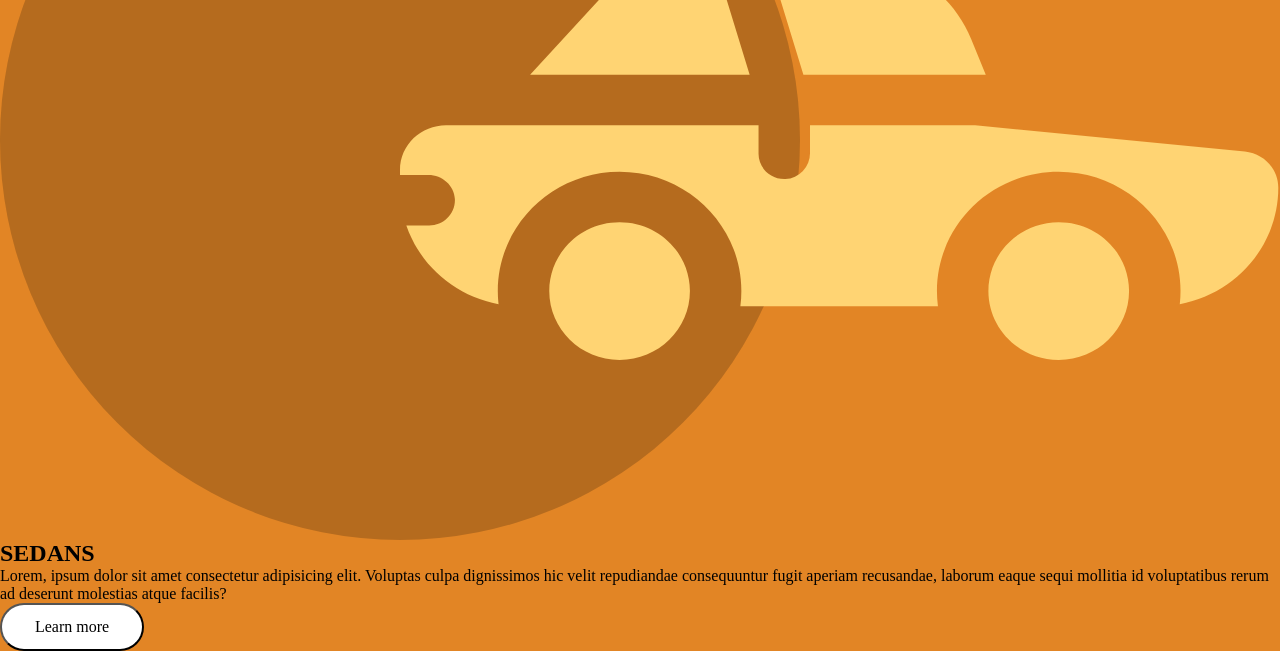
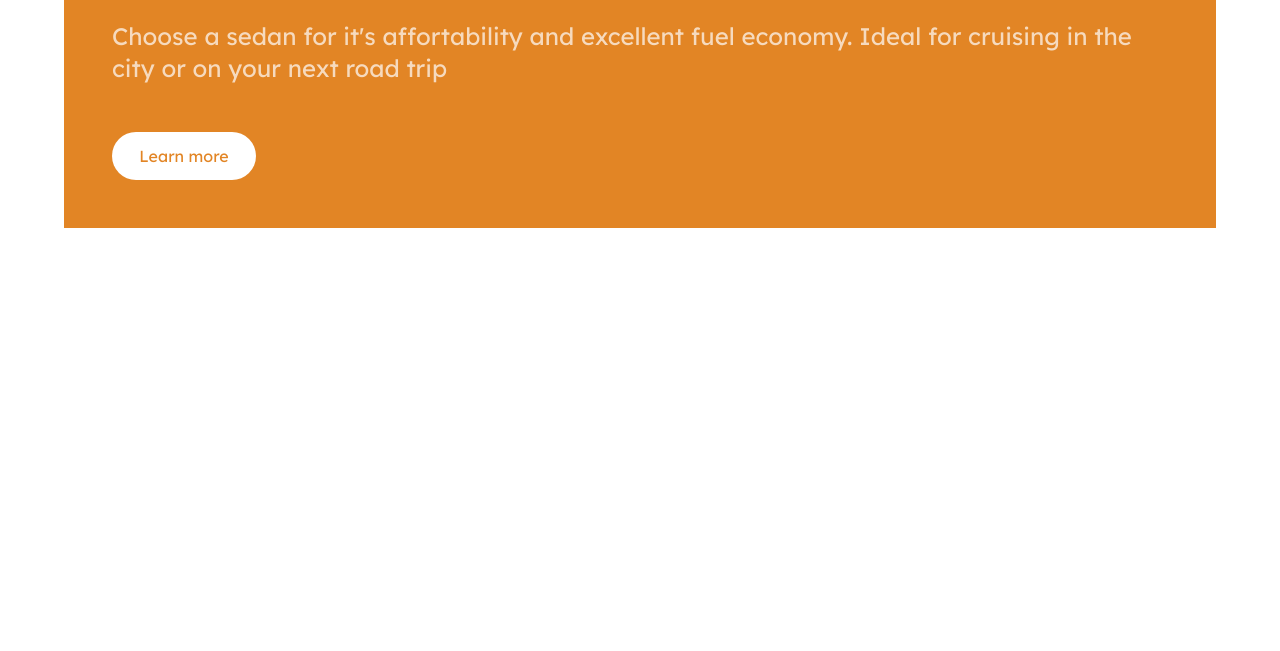
Before and after one commit to ArnauOriol/202209-w2ch1-arnau-oriol, a website: page public/3-column-preview-component.html in a window 1280 px wide. Shown: the part 260-911 px from the top of the page. After the commit the page ends 800 px from the top, so only its background shows below. Drawn offline with nearby package versions, Linux system fonts and the light colour scheme; files that its build step writes are made by us from their sources.

Commit message:
Add style to section 1 of 3cpc

```diff
--- a/public/3-column-preview-component.html
+++ b/public/3-column-preview-component.html
@@ -6,6 +6,12 @@
   <meta http-equiv="X-UA-Compatible" content="IE=edge">
   <meta name="viewport" content="width=device-width, initial-scale=1.0">
   <link rel="shortcut icon" href="./favicons/favicon-32x32.png" type="image/x-icon">
+  <link rel="preconnect" href="https://fonts.googleapis.com">
+  <link rel="preconnect" href="https://fonts.gstatic.com" crossorigin>
+  <link href="https://fonts.googleapis.com/css2?family=Lexend+Deca&display=swap" rel="stylesheet">
+  <link rel="preconnect" href="https://fonts.googleapis.com">
+  <link rel="preconnect" href="https://fonts.gstatic.com" crossorigin>
+  <link href="https://fonts.googleapis.com/css2?family=Big+Shoulders+Display:wght@700&display=swap" rel="stylesheet">
   <title>3-column preview card component</title>
   <link rel="stylesheet" href="css/styles.css">
 </head>
@@ -15,10 +21,8 @@
     <section class="card-information">
       <img src="images/icon-sedans.svg" alt="Sedan drawing" class="card-information__icon">
       <h2 class="card-information__title">SEDANS</h2>
-      <p class="card-information__description">Lorem, ipsum dolor sit amet consectetur adipisicing elit. Voluptas culpa
-        dignissimos hic velit repudiandae
-        consequuntur fugit aperiam recusandae, laborum eaque sequi mollitia id voluptatibus rerum ad deserunt molestias
-        atque facilis?</p>
+      <p class="card-information__description">Choose a sedan for it's affortability and excellent fuel economy. Ideal
+        for cruising in the city or on your next road trip</p>
       <button class="button">Learn more</button>
     </section>
     <section></section>
--- a/src/sass/components/_buttons-3cpc.scss
+++ b/src/sass/components/_buttons-3cpc.scss
@@ -7,4 +7,6 @@ button {
   font-size: inherit;
   height: 3rem;
   width: 9rem;
+  border: none;
+  color: colors-3cpc.$color-first-section;
 }
--- a/src/sass/components/_cards-3cpc.scss
+++ b/src/sass/components/_cards-3cpc.scss
@@ -1,7 +1,35 @@
 @use "../variables/colors-3cpc";
+
+html {
+  font-family: "Lexend Deca", sans-serif;
+}
 
 .card-information {
   display: flex;
   flex-direction: column;
+  gap: 3rem;
+  padding: 3rem;
   background-color: colors-3cpc.$color-first-section;
+  color: #fff;
+  margin: 5%;
+  border-top-left-radius: 10px;
+  border-top-right-radius: 10px;
+
+  &__icon {
+    height: 40px;
+    width: 68px;
+  }
+
+  &__title {
+    font-family: "Big Shoulders Display", cursive;
+    font-size: 3rem;
+    line-height: 2rem;
+    opacity: 0.7;
+  }
+
+  &__description {
+    font-size: 1.5rem;
+    line-height: 2rem;
+    opacity: 0.7;
+  }
 }
```
